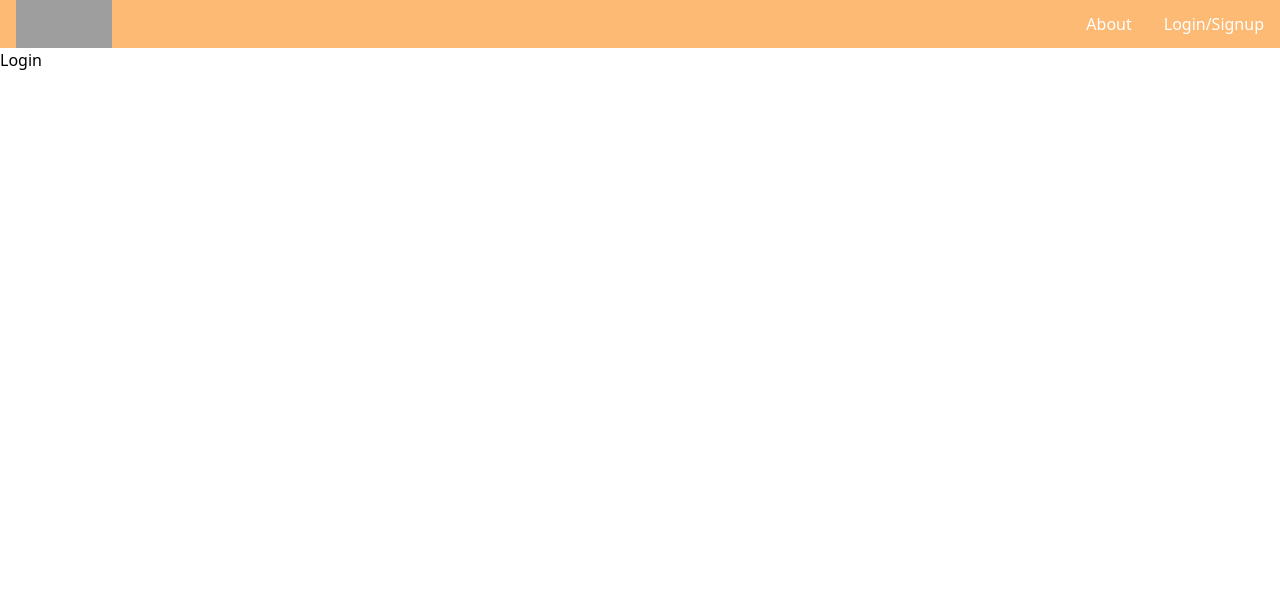
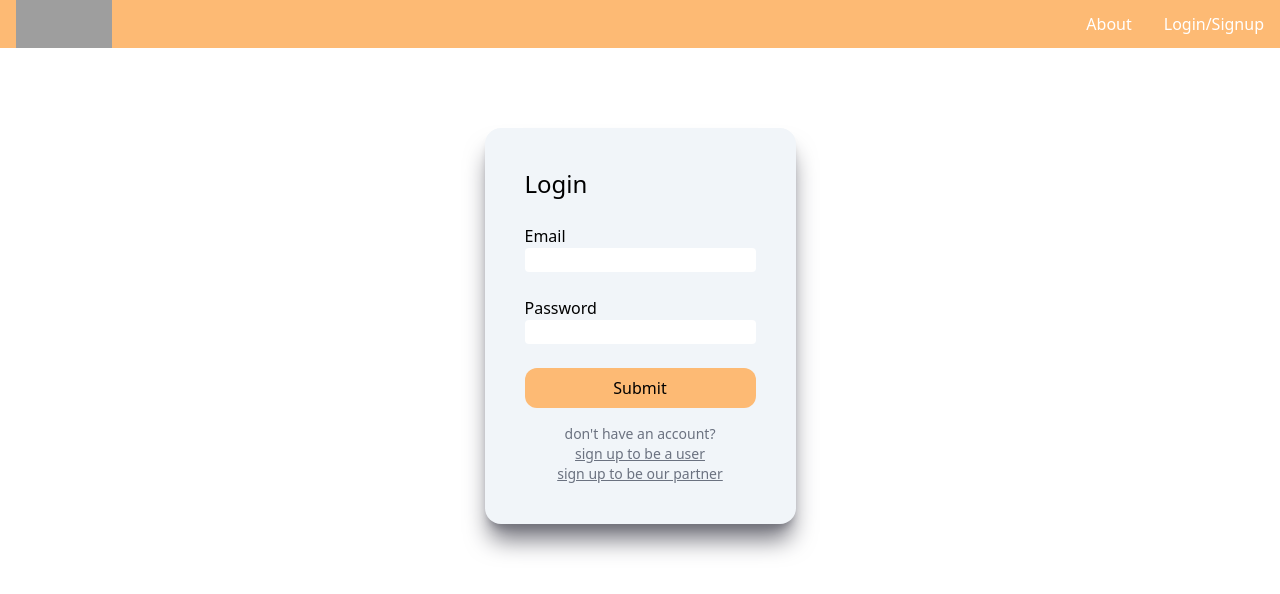
Before and after one commit to tonyechen/takescout, a React (Create React App) app: page /login in a window 1280 px wide. Shown: the top 594 px of the page. Built offline with nearby package versions, Linux system fonts and the light colour scheme; grey boxes are pictures that could not be loaded.

Commit message:
basic login page completed

```diff
--- a/src/pages/Login.js
+++ b/src/pages/Login.js
@@ -1,7 +1,45 @@
-import React from "react";
+import React from 'react';
+import { Link } from 'react-router-dom';
 
 const Login = () => {
-  return <div>Login</div>;
+    return (
+        <div className="flex py-[5rem] justify-center">
+            <div className="flex flex-col bg-slate-100 p-10 rounded-2xl shadow-zinc-500 shadow-xl">
+                <h1 className="text-2xl">Login</h1>
+                <br />
+                <form className="">
+                    <label for="email">Email</label>
+                    <br />
+                    <input type="text" id="email" className="rounded" />
+                    <br />
+                    <br />
+                    <label for="password">Password</label>
+                    <br />
+                    <input type="password" id="password" className="rounded" />
+                    <br />
+                    <br />
+                </form>
+                <button className="rounded-xl cursor-pointer bg-orange-300 px-5 py-2 hover:opacity-75">
+                    Submit
+                </button>
+                <h1 className="m-auto text-sm text-gray-500 mt-4">
+                    don't have an account?
+                </h1>
+                <Link
+                    to="/signup/user"
+                    className="m-auto text-sm text-gray-500 underline"
+                >
+                    sign up to be a user
+                </Link>
+                <Link
+                    to="/signup/restaurant"
+                    className="m-auto text-sm text-gray-500 underline"
+                >
+                    sign up to be our partner
+                </Link>
+            </div>
+        </div>
+    );
 };
 
 export default Login;
--- a/src/pages/Welcome.js
+++ b/src/pages/Welcome.js
@@ -2,7 +2,7 @@ import React from 'react';
 
 const Welcome = () => {
     return <div className='welcome'>
-        hehe
+        Welcome Page
     </div>;
 };
 
```
